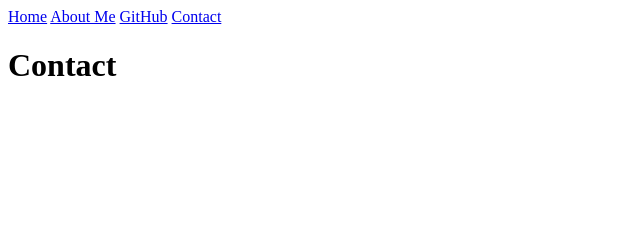
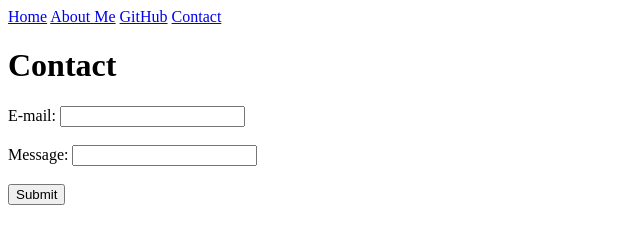
Before and after one commit to douglazhs/prog-web, a plain HTML site: page contact.html in a window 1280 px wide. Shown: the whole page, without its empty margins (0-640 px from the left). Drawn offline with Linux system fonts and the light colour scheme.

Commit message:
Adicao de um forms na pagina de contato

```diff
--- a/contact.html
+++ b/contact.html
@@ -11,5 +11,21 @@
             <a href="contact.html" target="_blank">Contact</a>
         </nav>
         <h1>Contact</h1>
+        <form onsubmit="return getMessage()" method="post">
+            <label for="email">E-mail:</label>
+            <input type="text" id="email" name="email"><br><br>
+            <label for="message">Message:</label>
+            <input type="text" id="message" name="message"><br><br>
+            <input type="submit" value="Submit">
+        </form>
+        <script>
+            function getMessage(){
+                var message = document.getElementById("message").nodeValue;
+                var email = document.getElementById("email").nodeValue;
+
+                console.log(message);
+                console.log(email)
+            }
+        </script>
     </body>
 </html>
```
Also changed, not shown: message.js (added, +8 -0 lines).
